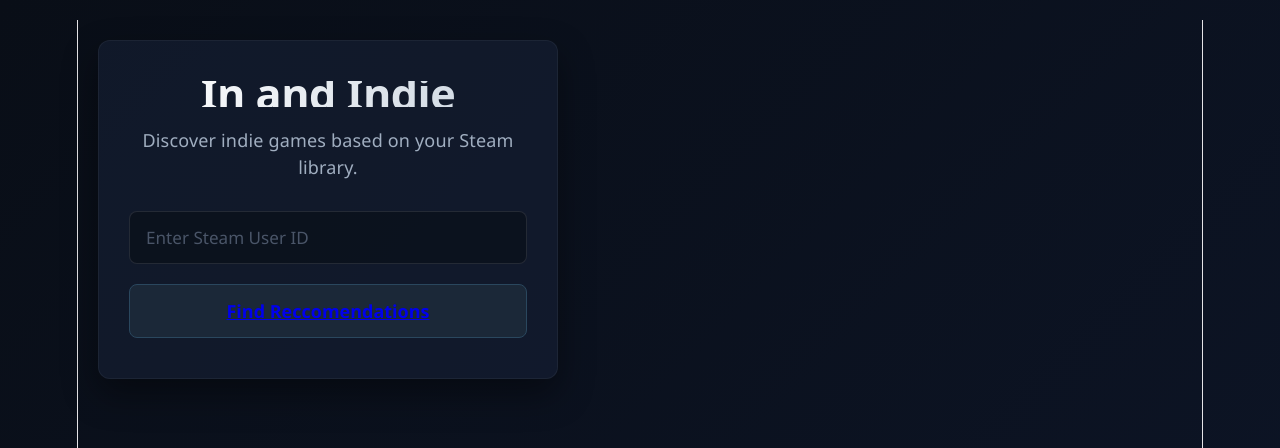
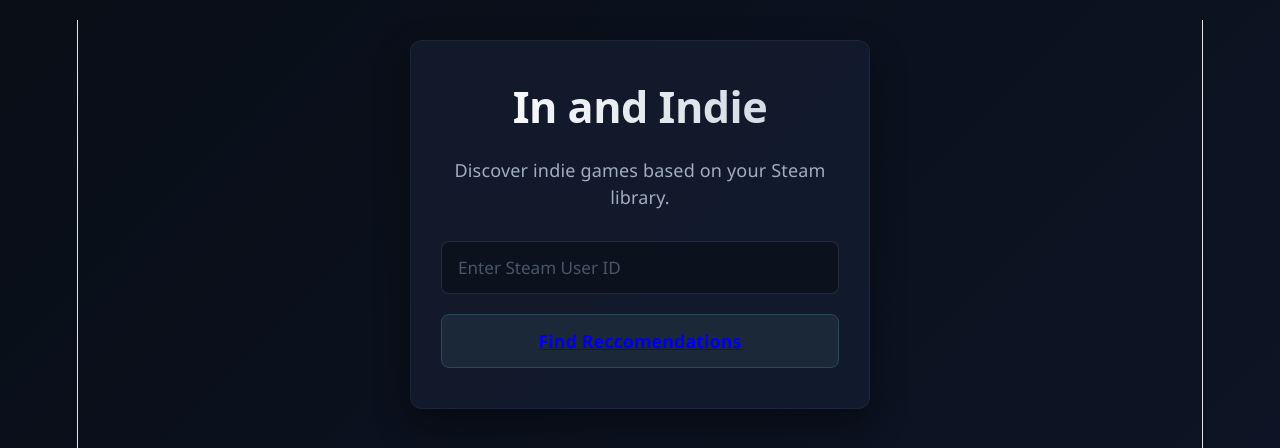
Before and after one commit to caseyjoi/in-and-indie, a React (Vite) app in the folder react-with-flask/: page / in a window 1280 px wide. Shown: the top 448 px of the page. Built offline with nearby package versions, Linux system fonts and the light colour scheme.

Commit message:
fixed home css

```diff
--- a/react-with-flask/src/css/home.css
+++ b/react-with-flask/src/css/home.css
@@ -13,12 +13,17 @@
     justify-content: center;
     align-items: center;
     min-height: 100vh;
+    width: 100vw;
 }
 
 .container {
     width: 100%;
     max-width: 500px;
     padding: 20px;
+    display: flex;
+    justify-content: center;
+    align-items: center;
+    margin: 0 auto;
 }
 
 .card {
@@ -50,6 +55,8 @@
     background: linear-gradient(to right, #ffffff, #cbd5e0);
     -webkit-background-clip: text;
     -webkit-text-fill-color: transparent;
+    line-height: 1.2;
+    padding-bottom: 4px;
 }
 
 /* subtitle text */
```
